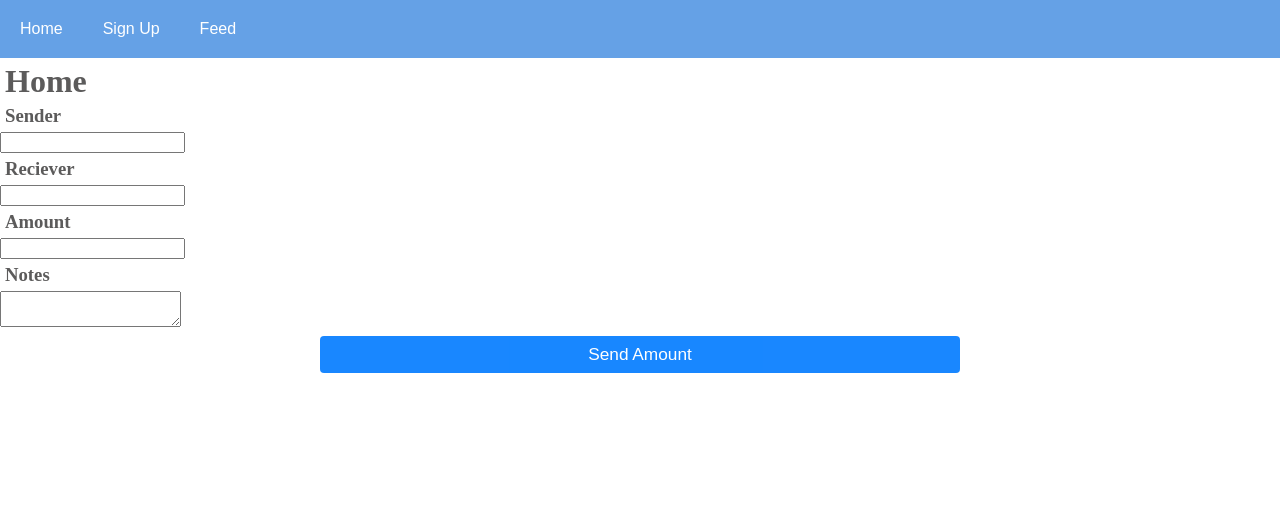
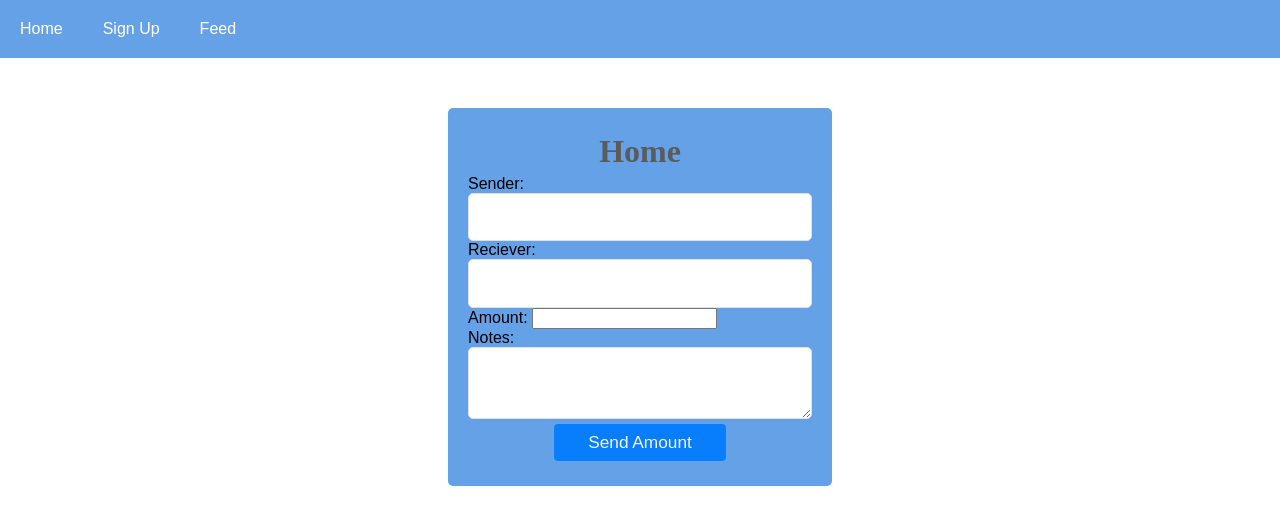
Before and after one commit to meganlew/moneyapp, a React (Create React App) app in the folder front-end/: page / in a window 1280 px wide. Shown: the top 524 px of the page. Built offline with nearby package versions, Linux system fonts and the light colour scheme.

Commit message:
home page css

```diff
--- a/front-end/src/Home.js
+++ b/front-end/src/Home.js
@@ -43,37 +43,43 @@ const Home = () => {
         );
     }
     return(
+        <div class="auth-content">
         <div>
-            <h1>Home</h1>
+            <h1 class="form-title">Home</h1>
             <div>
-                <h3>Sender</h3>
-                <input
+                <label >Sender: </label>
+                <input  input type="username" required name="username" class="text-input"
                 value = {username}
                 onChange = {e => setUsername(e.target.value)}
                 />
             </div>
             <div>
-                <h3>Reciever</h3>
-                <input
+                <label>Reciever: </label>
+                <input input type="username" required name="username" class="text-input"
                 value= {usernameA}
                 onChange = {e => setUsernameA(e.target.value)}
                 />
             </div>
             <div>
-                <h3>Amount</h3>
-                <NumberFormat value= {amount} thousandSeparator={true} prefix={'$'}
+                <label>Amount: </label>
+                <NumberFormat thousandSeparator={true} prefix={'$'}
+                value= {amount}
                 onChange = {e => setAmount(e.target.value)}
                 />
             </div>
             <div>
-                <h3>Notes</h3>
-                <textarea value={text} onChange={e => setText(e.target.value)}></textarea>
+                <label>Notes: </label>
+                <textarea input type="text" required name="text" class="text-input"
+                onChange={e => setText(e.target.value)}></textarea>
             </div>
+            </div>
+
             <div>
-            <button  type="submit"  class="btn btn-big" onClick = {handleHome}>Send Amount</button>
+                <button  type="submit"  class="btn btn-big" onClick = {handleHome}>Send Amount</button>
             </div>
             {(result !==null && result.isSuccess) && <div>{result.message}</div>}
         </div>
+
     );
 };
 
```
